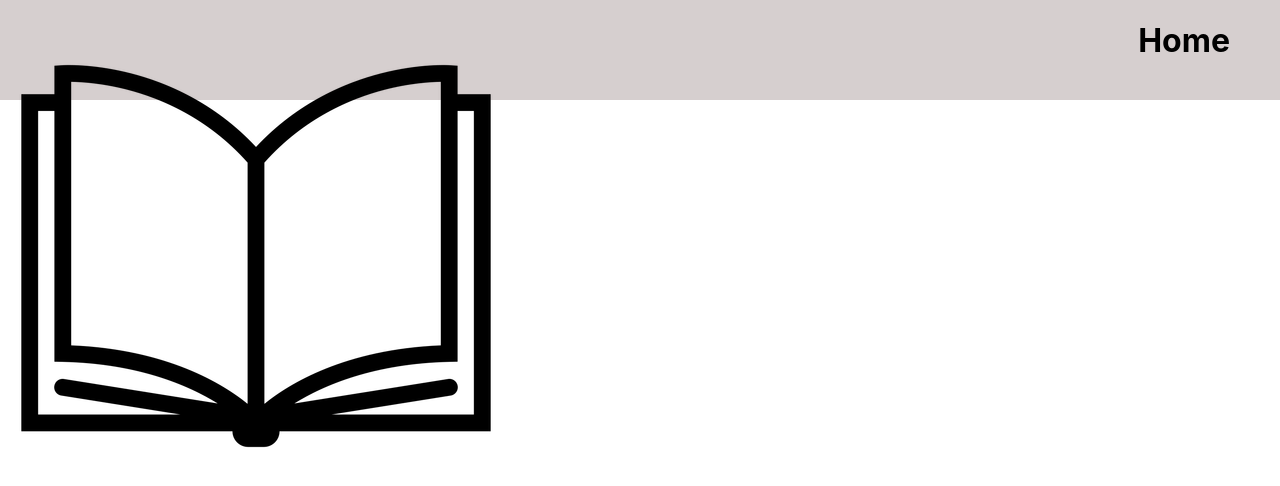
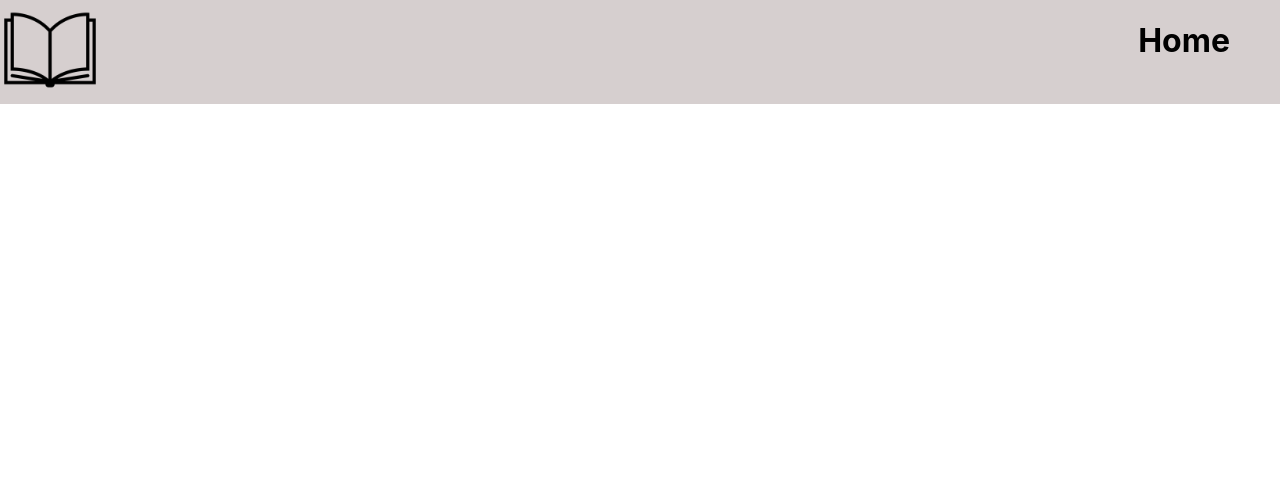
Before and after one commit to CarmenVidal/BibliotecaCiba, a React (Create React App) app: page /books in a window 1280 px wide. Shown: the top 486 px of the page. Built offline with nearby package versions, Linux system fonts and the light colour scheme.

Commit message:
bibleoteca

```diff
--- a/src/App.css
+++ b/src/App.css
@@ -43,7 +43,7 @@
   justify-content:space-between;
 
 }
-.containerPrincipal .logoLibro{
+.containerPrincipal .logoLibro img{
   width: 100px;
   height: 100px;
 
```
